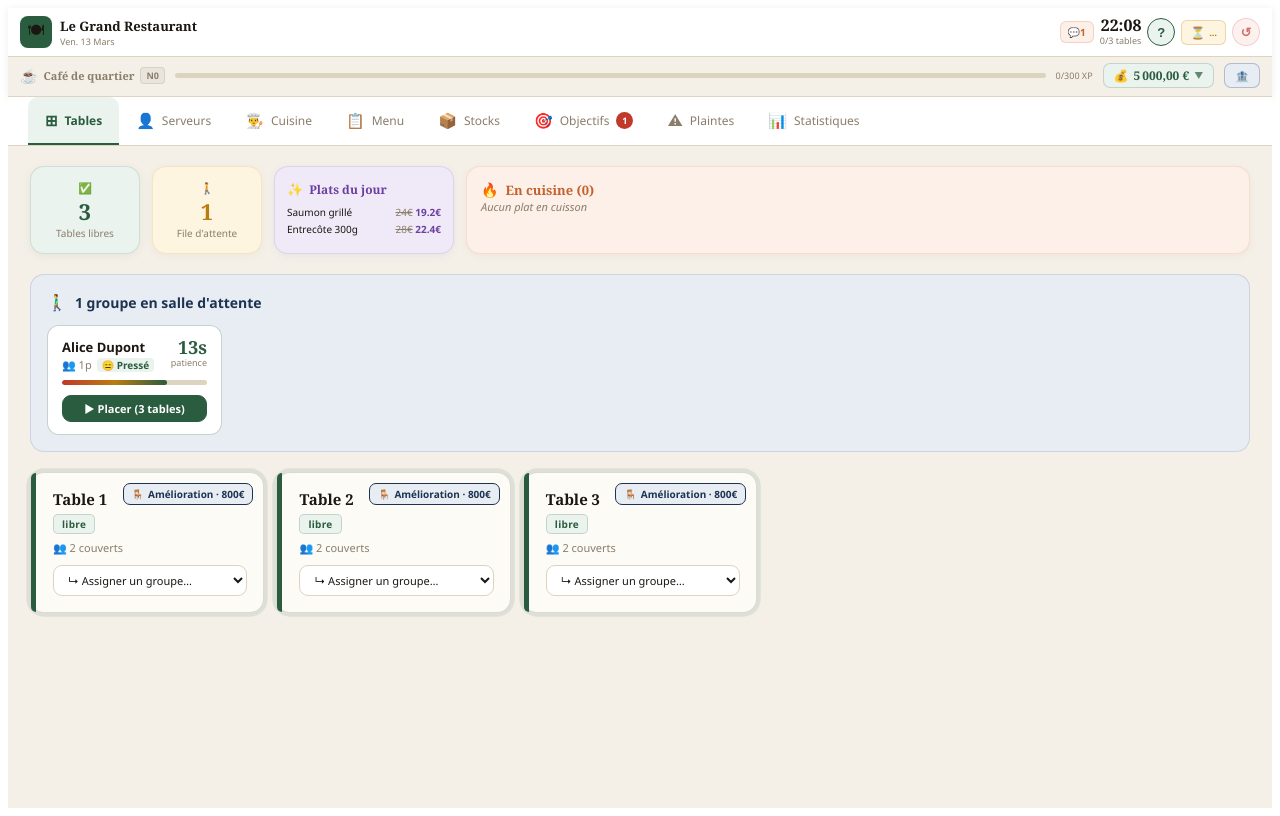
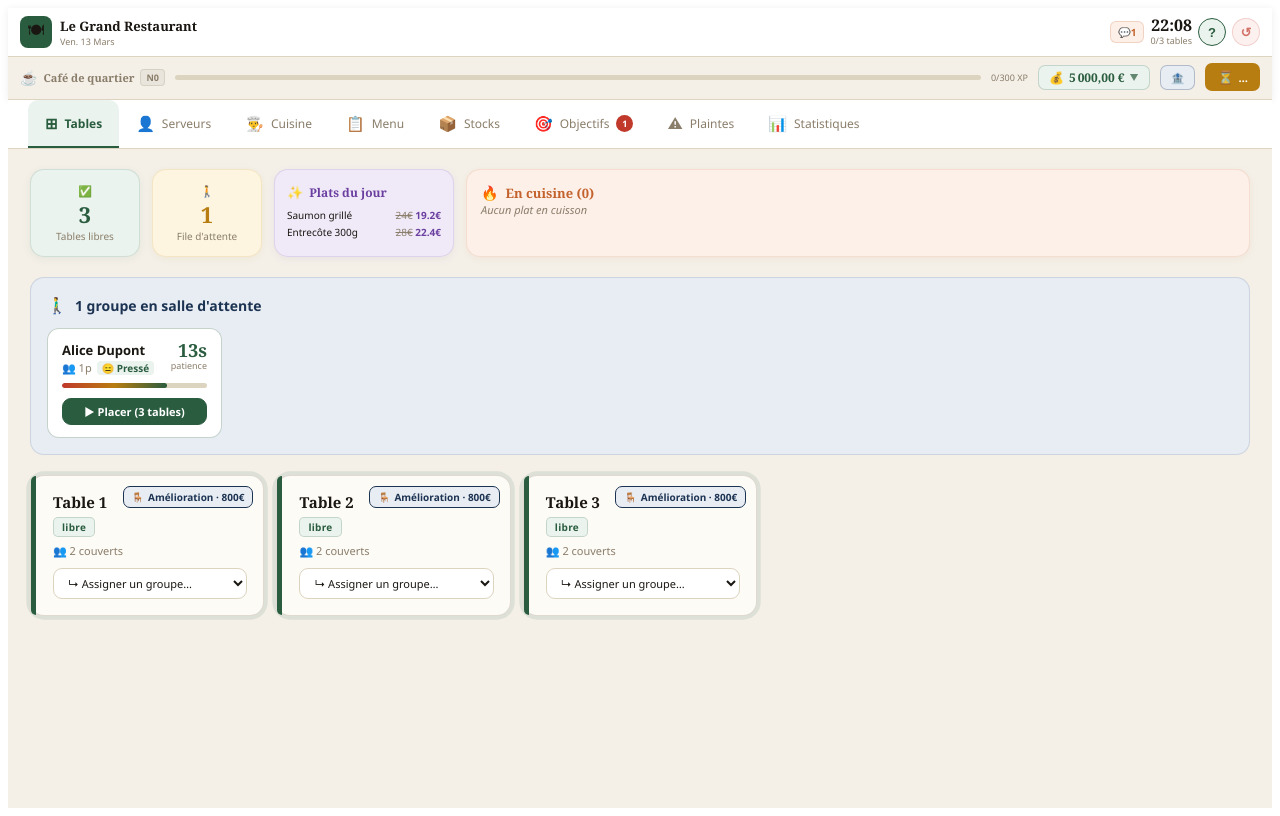
Before and after one commit to titimaes26-lab/vite-react, a React (Vite) app: page / in a window 1280 px wide. Built offline with nearby package versions, Linux system fonts and the light colour scheme.

Commit message:
Add files via upload

```diff
--- a/restaurant-manager.jsx
+++ b/restaurant-manager.jsx
@@ -1338,9 +1338,17 @@ function ServersView({servers,setServers,tables,clockNow,restoLvN,cash,setCash,a
   const canAfford = cash >= hireCost;
 
   const openAdd = () => {
-    setEditId(null);
-    setForm({name:"",status:"actif",salary:"12"});
-    setModal("add");
+    const salary = String(Math.floor(Math.random()*5+10));
+    const name   = rName();
+    const hireCost = Math.round(+(salary)*3);
+    if(cash < hireCost){
+      addToast&&addToast({icon:"❌",title:"Fonds insuffisants",msg:`Recrutement : ${hireCost}€ requis`,color:C.red,tab:"servers"});
+      return;
+    }
+    setCash&&setCash(c=>+(c-hireCost).toFixed(2));
+    addTx&&addTx("achat",`Recrutement — ${name}`,hireCost);
+    setServers(p=>[...p,{id:Date.now(),name,status:"actif",totalXp:0,rating:4.0,salary:+salary}]);
+    addToast&&addToast({icon:"👔",title:`${name} embauché·e !`,msg:`−${hireCost}€ · Salaire ${salary}€/h`,color:C.green,tab:"servers"});
   };
   const openEdit = (sv) => {
     setEditId(sv.id);
@@ -1531,77 +1539,6 @@ function ServersView({servers,setServers,tables,clockNow,restoLvN,cash,setCash,a
           });
         })()}
       </div>
-
-      {/* ── Modale Embauche / Édition ── */}
-      {(modal==="add"||modal==="edit")&&(
-        <Modal title={modal==="add"?"➕ Embaucher un serveur":"✏️ Modifier le serveur"}
-          onClose={()=>setModal(false)}>
-          <div style={{display:"flex",flexDirection:"column",gap:16}}>
-
-            {/* Aperçu coût embauche */}
-            {modal==="add"&&(
-              <div style={{background:canAfford?C.greenP:C.redP,
-                border:`1.5px solid ${canAfford?C.green:C.red}33`,
-                borderRadius:12,padding:"12px 16px",
-                display:"flex",alignItems:"center",gap:12}}>
-                <span style={{fontSize:22}}>{canAfford?"💼":"💸"}</span>
-                <div style={{flex:1}}>
-                  <div style={{fontSize:13,fontWeight:700,
-                    color:canAfford?C.green:C.red,fontFamily:F.title}}>
-                    Coût de recrutement : {hireCost} €
-                  </div>
-                  <div style={{fontSize:11,color:C.muted,fontFamily:F.body,marginTop:2}}>
-                    {canAfford
-                      ?`Solde après embauche : ${(cash-hireCost).toFixed(2)} €`
-                      :`Solde actuel insuffisant : ${cash.toFixed(2)} €`}
-                  </div>
-                </div>
-              </div>
-            )}
-
-            <div>
-              <Lbl>Nom complet</Lbl>
-              <Inp value={form.name} placeholder="Prénom Nom"
-                onChange={e=>setForm(p=>({...p,name:e.target.value}))}/>
-            </div>
-
-            <div style={{display:"grid",gridTemplateColumns:"1fr 1fr",gap:12}}>
-              <div>
-                <Lbl>Statut initial</Lbl>
-                <Sel value={form.status} onChange={e=>setForm(p=>({...p,status:e.target.value}))}>
-                  <option value="actif">Actif</option>
-                  <option value="pause">Pause</option>
-                  <option value="repos">Repos</option>
-                </Sel>
-              </div>
-              <div>
-                <Lbl>Salaire (€/h)</Lbl>
-                <Inp type="number" step="0.5" min="8" value={form.salary}
-                  onChange={e=>setForm(p=>({...p,salary:e.target.value}))}/>
-              </div>
-            </div>
-
-            {modal==="add"&&(
-              <div style={{background:C.navyP,border:`1px solid ${C.navy}22`,
-                borderRadius:10,padding:"10px 14px",fontSize:11,
-                color:C.navy,fontFamily:F.body,lineHeight:1.6}}>
-                💡 Le coût de recrutement correspond à <strong>3× le salaire horaire</strong>.
-                Le serveur sera payé <strong>{form.salary||12} €/h</strong> toutes les heures réelles.
-              </div>
-            )}
-
-            <div style={{display:"flex",gap:10,justifyContent:"flex-end",marginTop:4}}>
-              <Btn onClick={()=>setModal(false)} v="ghost">Annuler</Btn>
-              <Btn onClick={save}
-                disabled={!form.name.trim()||(modal==="add"&&!canAfford)}
-                v={modal==="add"?"primary":"navy"}
-                icon={modal==="add"?"✅":"💾"}>
-                {modal==="add"?"Confirmer l'embauche":"Enregistrer"}
-              </Btn>
-            </div>
-          </div>
-        </Modal>
-      )}
 
       {/* ── Modale Licenciement ── */}
       {modal==="fire"&&(()=>{
@@ -3886,12 +3823,16 @@ export default function App(){
     return()=>clearInterval(iv);
   },[]);
 
-  // Spawn clients every 30s — use ref to read latest tables without resetting the interval
+  // Spawn clients — polling toutes les 500ms, spawn garanti toutes les 30s
+  // On stocke le timestamp du dernier spawn dans un ref (jamais remis à zéro par les re-renders)
   const tablesRef=useRef(tables);
+  const lastSpawnRef=useRef(Date.now());
   useEffect(()=>{tablesRef.current=tables;},[tables]);
   useEffect(()=>{
     const iv=setInterval(()=>{
-      if(Math.random()<0.65){
+      const now=Date.now();
+      if(now-lastSpawnRef.current>=30000){
+        lastSpawnRef.current=now;
         const mood=rMood();
         const maxCap=Math.max(...tablesRef.current.filter(t=>t.status==="libre").map(t=>t.capacity),2);
         const size=Math.min(rSize(),maxCap);
@@ -3900,7 +3841,7 @@ export default function App(){
           mood,expiresAt:Date.now()+mood.p*1000,patMax:mood.p,
         }]);
       }
-    },30000);
+    },500);
     return()=>clearInterval(iv);
   },[]);
 
@@ -4103,24 +4044,6 @@ export default function App(){
               ?
             </button>
 
-            {/* Indicateur de sauvegarde */}
-            <div title={saveStatus==="saved"?"Partie sauvegardée":saveStatus==="saving"?"Sauvegarde en cours…":"Sauvegarde auto active"}
-              style={{display:"flex",alignItems:"center",gap:4,
-                padding:"3px 8px",borderRadius:6,flexShrink:0,
-                background:saveStatus==="saved"?C.greenP:saveStatus==="saving"?C.amberP:C.bg,
-                border:`1px solid ${saveStatus==="saved"?C.green+"44":saveStatus==="saving"?C.amber+"44":C.border}`,
-                transition:"all 0.4s"}}>
-              <span style={{fontSize:12,
-                animation:saveStatus==="saving"?"pulse 0.8s ease-in-out infinite":undefined}}>
-                {saveStatus==="saved"?"✅":saveStatus==="saving"?"⏳":"💾"}
-              </span>
-              <span style={{fontSize:9,fontWeight:600,fontFamily:F.body,
-                color:saveStatus==="saved"?C.green:saveStatus==="saving"?C.amber:C.muted,
-                whiteSpace:"nowrap"}}>
-                {saveStatus==="saved"?"Sauvé":saveStatus==="saving"?"…":"Auto"}
-              </span>
-            </div>
-
             {/* Bouton reset */}
             <button onClick={()=>setShowResetModal(true)} title="Nouvelle partie" style={{
               width:28,height:28,borderRadius:"50%",
@@ -4187,6 +4110,39 @@ export default function App(){
               🏦
             </button>
           </div>
+
+          {/* Bouton sauvegarde manuelle */}
+          <button
+            onClick={async ()=>{
+              if(saveStatus==="saving") return;
+              setSaveStatus("saving");
+              if(saveTimerRef.current) clearTimeout(saveTimerRef.current);
+              await saveGame({
+                tables,servers,menu,stock,complaints,kitchen,
+                restoXp,cash,transactions,loan,supplierMode,
+                pendingDeliveries,dailySpecials,completedIds,
+                challengeDate,todayChallenges,challengeProgress,
+                challengeClaimed,challengeLostToday,pendingClaim,
+                objStats,dailyStats,
+              });
+              setSaveStatus("saved");
+              setTimeout(()=>setSaveStatus("idle"),2000);
+            }}
+            title="Sauvegarder maintenant"
+            style={{
+              flexShrink:0,display:"flex",alignItems:"center",gap:5,
+              padding:"5px 12px",borderRadius:7,
+              background:saveStatus==="saved"?C.green:saveStatus==="saving"?C.amber:C.navy,
+              border:"none",cursor:saveStatus==="saving"?"not-allowed":"pointer",
+              transition:"background 0.3s",fontFamily:F.body}}>
+            <span style={{fontSize:13,
+              animation:saveStatus==="saving"?"pulse 0.8s ease-in-out infinite":undefined}}>
+              {saveStatus==="saved"?"✅":saveStatus==="saving"?"⏳":"💾"}
+            </span>
+            <span style={{fontSize:11,fontWeight:700,color:"#fff",whiteSpace:"nowrap"}}>
+              {saveStatus==="saved"?"Sauvé !":saveStatus==="saving"?"…":"Sauvegarder"}
+            </span>
+          </button>
         </div>
       </div>
 
```
